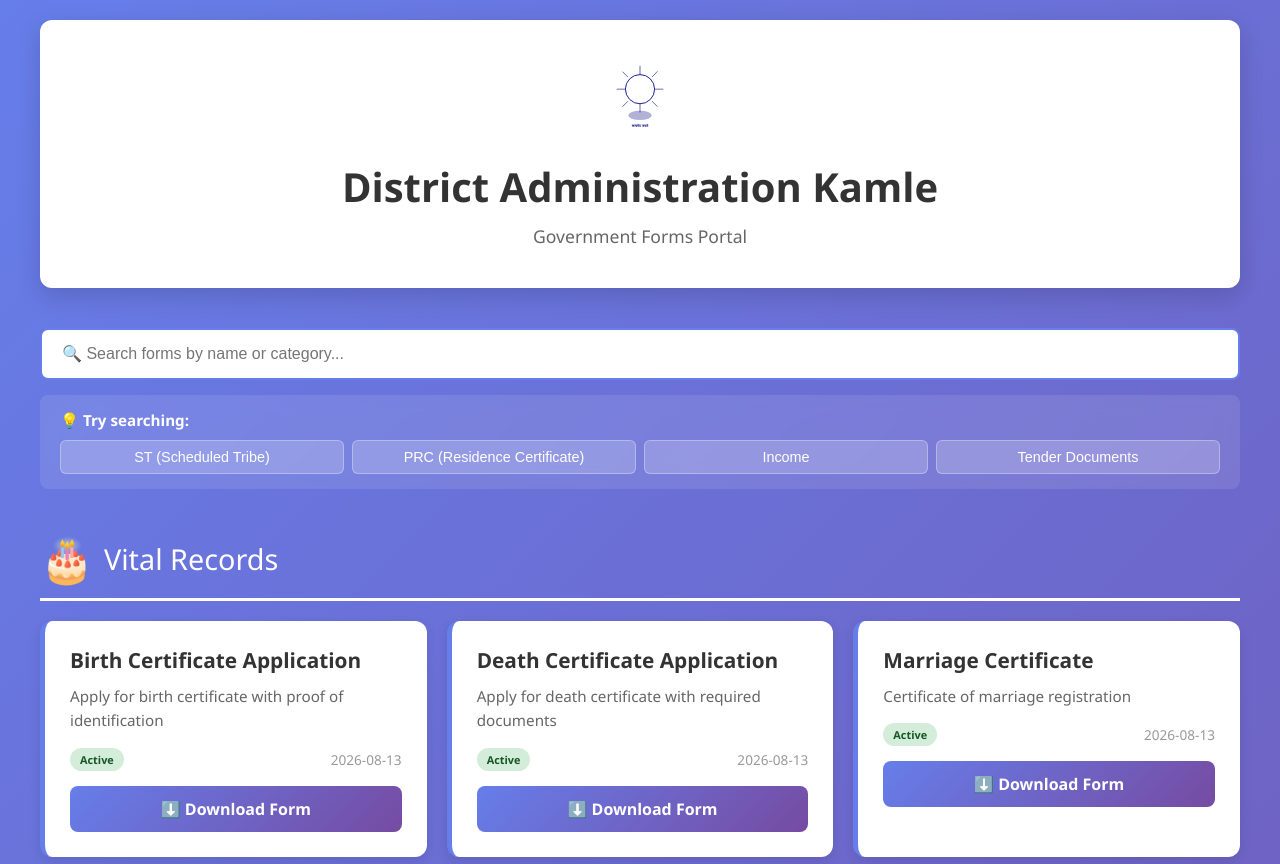
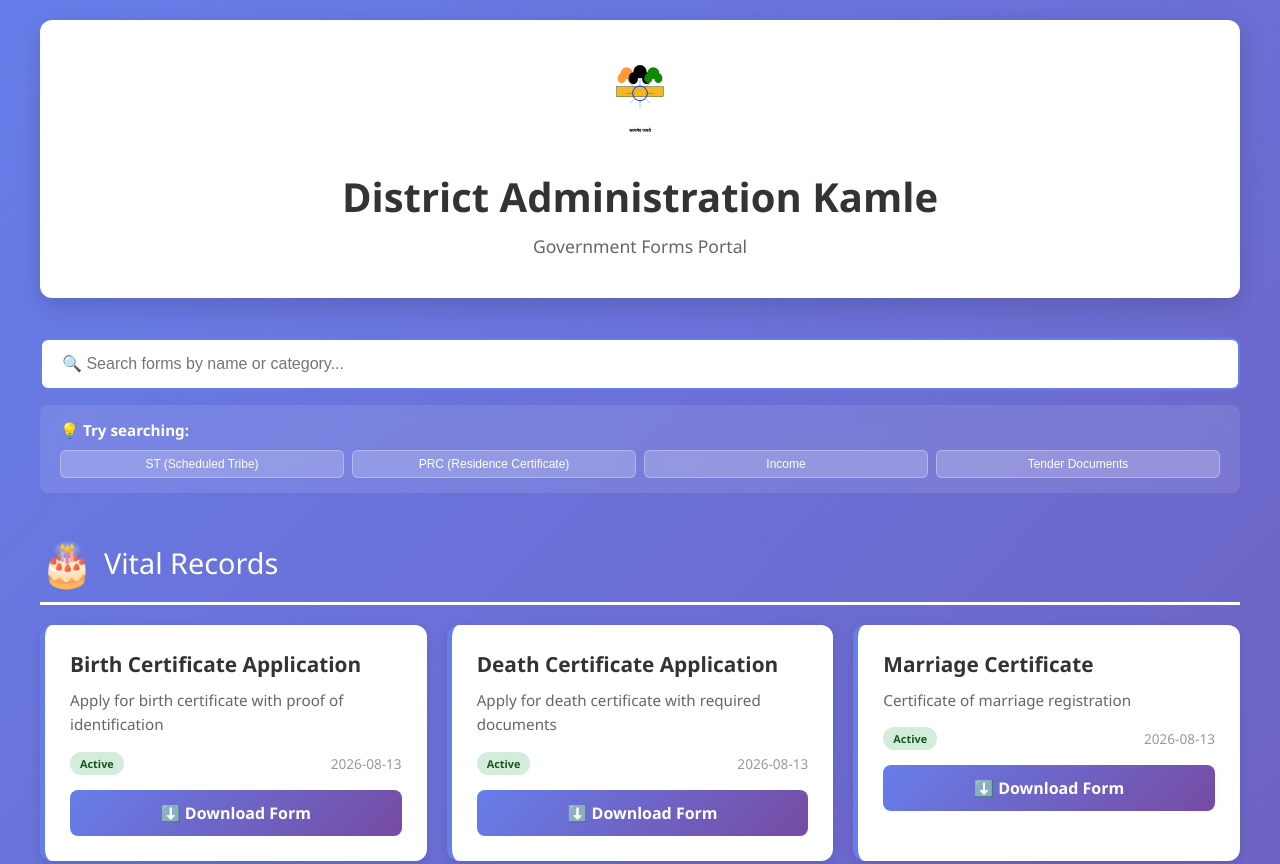
Before and after one commit to nadomichi/district-datahub-kamle, a website: page index.html in a window 1280 px wide. Shown: the top 864 px of the page. Drawn offline with Linux system fonts and the light colour scheme; no server answers.

Commit message:
Update index.html

```diff
--- a/index.html
+++ b/index.html
@@ -99,9 +99,9 @@
             background: rgba(255, 255, 255, 0.2);
             color: white;
             border: 1px solid rgba(255, 255, 255, 0.3);
-            padding: 8px 12px;
+            padding: 6px 10px;
             border-radius: 6px;
-            font-size: 0.9em;
+            font-size: 0.75em;
             cursor: pointer;
             transition: all 0.3s ease;
             font-weight: 500;
@@ -311,24 +311,43 @@
         <!-- Header -->
         <div class="header">
             <div class="header-icon">
-                <svg viewBox="0 0 100 120" xmlns="http://www.w3.org/2000/svg" style="width: 60px; height: 70px;">
-                    <!-- Ashoka Chakra (Wheel) -->
-                    <circle cx="50" cy="50" r="25" fill="none" stroke="#000080" stroke-width="1.5"/>
+                <svg viewBox="0 0 200 240" xmlns="http://www.w3.org/2000/svg" style="width: 70px; height: 80px;">
+                    <!-- Three Lions (Saffron, White, Green) -->
+                    <!-- Left Lion (Saffron) -->
+                    <g fill="#FF9933">
+                        <circle cx="60" cy="40" r="18"/>
+                        <ellipse cx="45" cy="55" rx="12" ry="15"/>
+                        <ellipse cx="75" cy="55" rx="12" ry="15"/>
+                    </g>
+                    <!-- Center Lion (White/Black) -->
+                    <g fill="#000000">
+                        <circle cx="100" cy="35" r="20"/>
+                        <ellipse cx="80" cy="55" rx="14" ry="18"/>
+                        <ellipse cx="120" cy="55" rx="14" ry="18"/>
+                    </g>
+                    <!-- Right Lion (Green) -->
+                    <g fill="#138808">
+                        <circle cx="140" cy="40" r="18"/>
+                        <ellipse cx="125" cy="55" rx="12" ry="15"/>
+                        <ellipse cx="155" cy="55" rx="12" ry="15"/>
+                    </g>
+                    <!-- Base Platform -->
+                    <rect x="30" y="80" width="140" height="30" fill="#F3B81F" stroke="#000" stroke-width="1"/>
+                    <!-- Ashoka Chakra (Blue Wheel) -->
+                    <circle cx="100" cy="100" r="22" fill="none" stroke="#0033FF" stroke-width="3"/>
                     <!-- 24 Spokes -->
-                    <g stroke="#000080" stroke-width="1">
-                        <line x1="50" y1="25" x2="50" y2="10"/>
-                        <line x1="50" y1="75" x2="50" y2="90"/>
-                        <line x1="75" y1="50" x2="90" y2="50"/>
-                        <line x1="25" y1="50" x2="10" y2="50"/>
-                        <line x1="70.7" y1="29.3" x2="80" y2="19.3"/>
-                        <line x1="29.3" y1="70.7" x2="20" y2="80"/>
-                        <line x1="70.7" y1="70.7" x2="80" y2="80"/>
-                        <line x1="29.3" y1="29.3" x2="20" y2="20"/>
+                    <g stroke="#0033FF" stroke-width="1">
+                        <line x1="100" y1="78" x2="100" y2="58"/>
+                        <line x1="100" y1="122" x2="100" y2="142"/>
+                        <line x1="122" y1="100" x2="142" y2="100"/>
+                        <line x1="78" y1="100" x2="58" y2="100"/>
+                        <line x1="115" y1="85" x2="130" y2="70"/>
+                        <line x1="85" y1="115" x2="70" y2="130"/>
+                        <line x1="115" y1="115" x2="130" y2="130"/>
+                        <line x1="85" y1="85" x2="70" y2="70"/>
                     </g>
-                    <!-- Lion Capital Base -->
-                    <ellipse cx="50" cy="95" rx="20" ry="8" fill="#000080" opacity="0.3"/>
-                    <!-- Text: Satyamev Jayate -->
-                    <text x="50" y="115" font-size="6" text-anchor="middle" fill="#000080" font-weight="bold">सत्यमेव जयते</text>
+                    <!-- Satyamev Jayate Text -->
+                    <text x="100" y="215" font-size="14" font-weight="bold" text-anchor="middle" fill="#000">सत्यमेव जयते</text>
                 </svg>
             </div>
             <h1>District Administration Kamle</h1>
```
